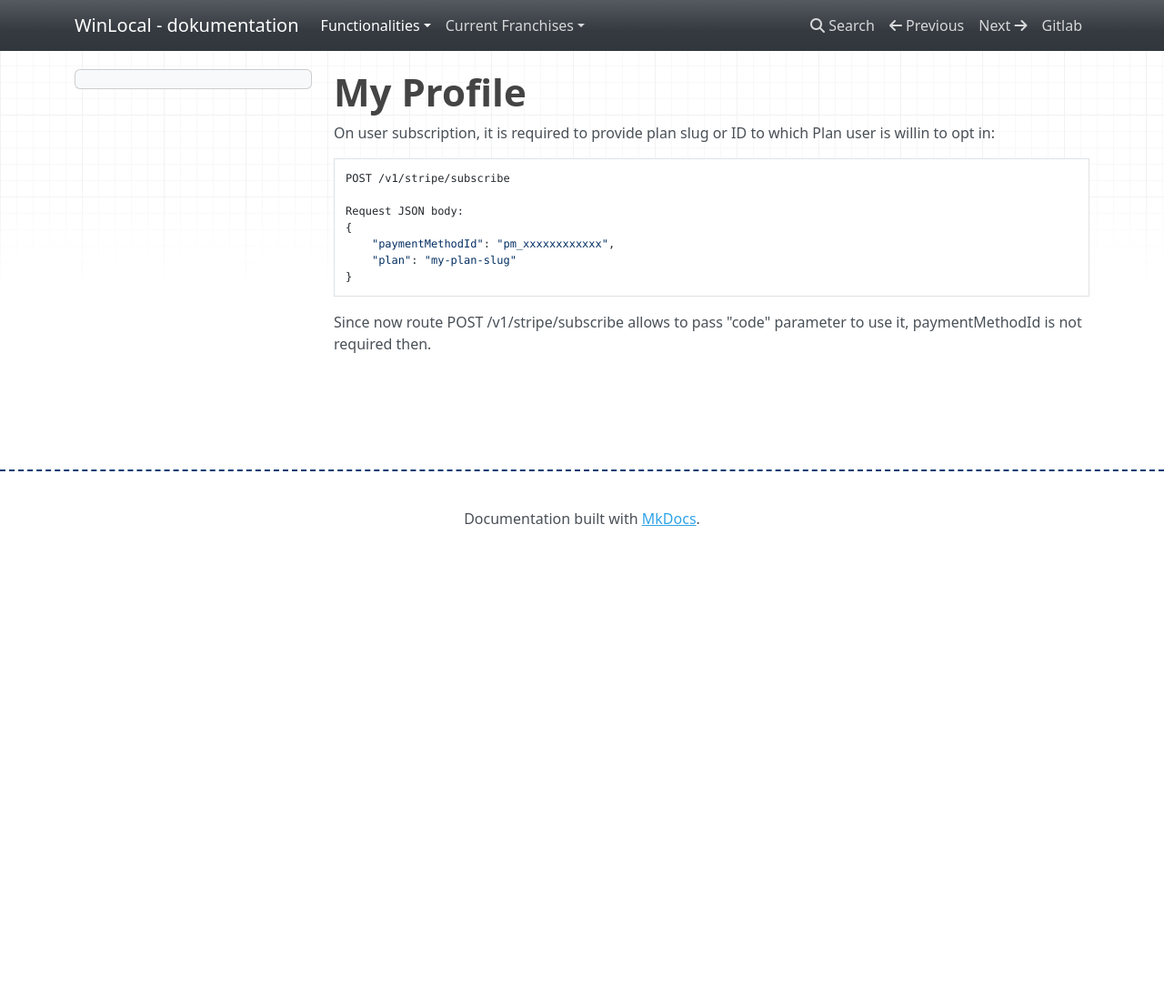
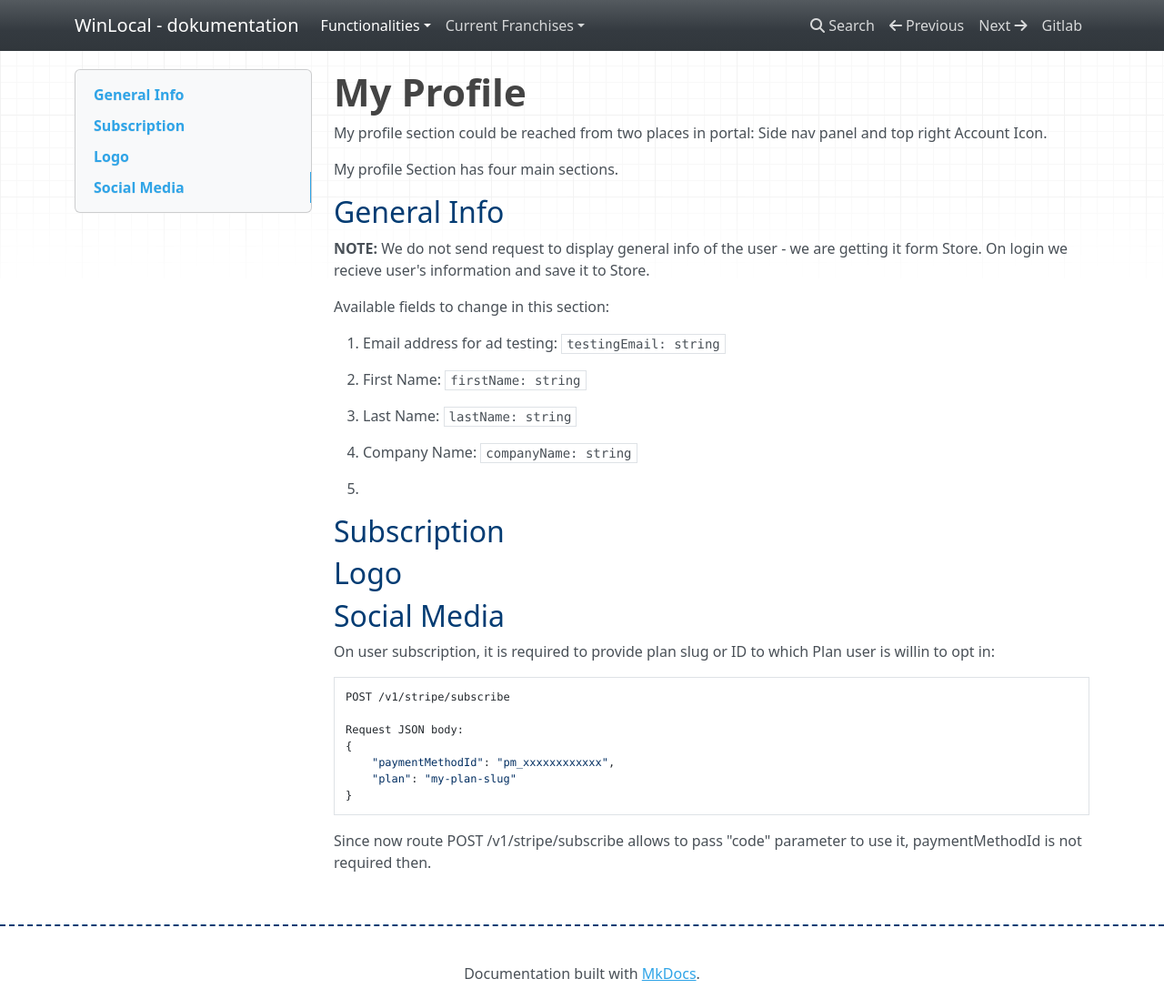
Before and after one commit to kalniei/wl-docs, an MkDocs documentation site: the page built from docs/user/my-profile.md, in a window 1280 px wide and 1098 px high. Shown: the whole window at 91% size. Built offline with MkDocs 1.6.1, drawn with Linux system fonts in a browser that asks for light colours; nearby versions of some CDN libraries.

Commit message:
My profile - WIP

````diff
--- a/docs/user/my-profile.md
+++ b/docs/user/my-profile.md
@@ -1,4 +1,31 @@
 ###### My Profile
+
+My profile section could be reached from two places in portal: Side nav panel and top right Account Icon.
+
+My profile Section has four main sections.
+
+## General Info
+
+**NOTE:** We do not send request to display general info of the user - we are getting it form Store. On login we recieve user's information and save it to Store.
+
+
+Available fields to change in this section:
+
+
+1. Email address for ad testing: `testingEmail: string`
+
+2. First Name: `firstName: string`
+
+3. Last Name: `lastName: string`
+
+3. Company Name: `companyName: string`
+
+5.
+## Subscription
+
+## Logo
+
+## Social Media
 
 On user subscription, it is required to provide plan slug or ID to which Plan user is willin to opt in:
 ```
````
